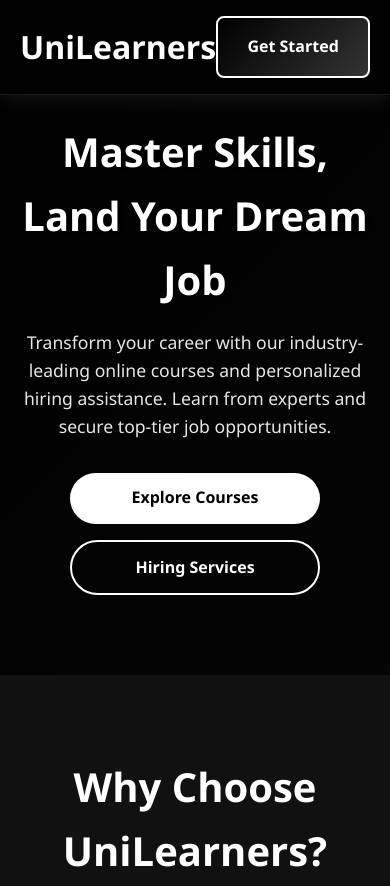
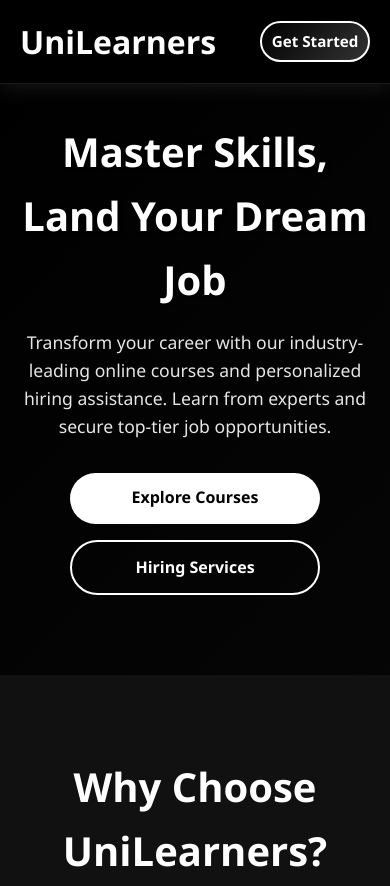
Before and after one commit to Praveen9131/unilearners, a plain HTML site: page index.html in a window 390 px wide. Shown: the top 886 px of the page. Drawn offline with Linux system fonts and the light colour scheme.

Commit message:
Update index.html  font button

```diff
--- a/index.html
+++ b/index.html
@@ -646,12 +646,12 @@
     }
 
 .cta-button {
-    width: 100%;
-    max-width: 300px;       /* Increase from 150px */
-    padding: 1rem 1.5rem;   /* More padding */
-    font-size: 1rem;        /* Larger text */
-    border-radius: 8px;     /* Optional: Rounded corners */
+    display: inline-block;
+    padding: 0.4rem 0.6rem;
+    font-size: 0.95rem;
+    max-width: 150px;
 }
+
 
 
 
```
